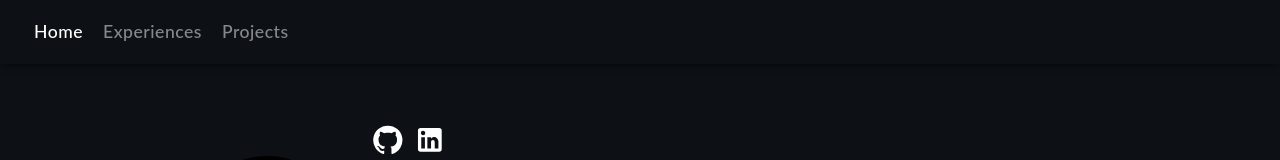
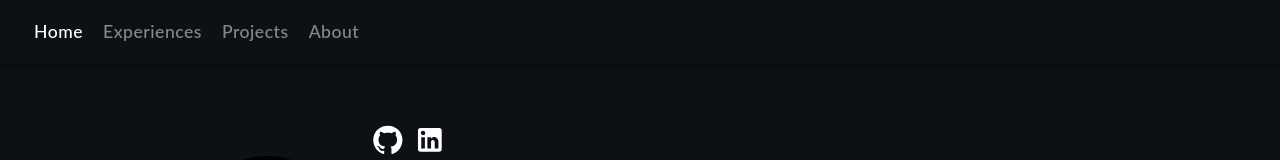
Before and after one commit to smokevan/smokevan.github.io, a React (Create React App) app: page / in a window 1280 px wide. Shown: the top 160 px of the page. Built offline with nearby package versions, Linux system fonts and the light colour scheme.

Commit message:
nav bar about

```diff
--- a/src/components/Navigation.tsx
+++ b/src/components/Navigation.tsx
@@ -15,7 +15,7 @@ import MenuIcon from '@mui/icons-material/Menu';
 import Toolbar from '@mui/material/Toolbar';
 
 const drawerWidth = 240;
-const navItems = [ ['Home', 'home'], ['Experiences', 'experiences'], ['Projects', 'projects']];
+const navItems = [ ['Home', 'home'], ['Experiences', 'experiences'], ['Projects', 'projects'], ['About', 'about']];
 
 function Navigation() {
 
```
